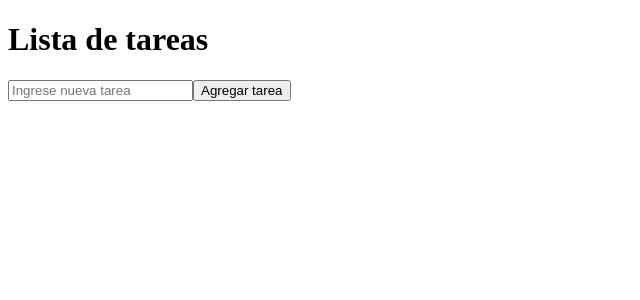
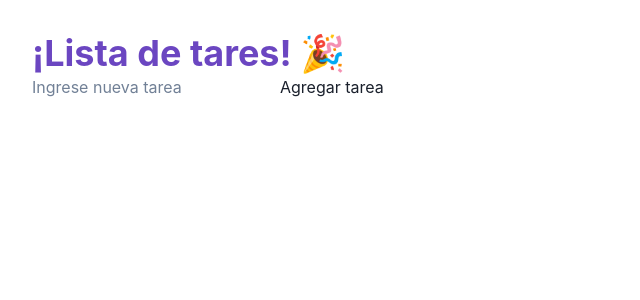
Before and after one commit to Melanyrc19/Proyecto-React, a React (Vite) app: page / in a window 1280 px wide. Shown: the top 300 px of the page, without its empty margins (0-640 px from the left). Built offline with nearby package versions, Linux system fonts and the light colour scheme.

Commit message:
instalacion de chackra

```diff
--- a/package.json
+++ b/package.json
@@ -10,6 +10,11 @@
     "preview": "vite preview"
   },
   "dependencies": {
+    "@chakra-ui/icons": "^2.2.4",
+    "@chakra-ui/react": "^2.10.9",
+    "@emotion/react": "^11.14.0",
+    "@emotion/styled": "^11.14.1",
+    "framer-motion": "^12.23.26",
     "react": "^19.2.0",
     "react-dom": "^19.2.0"
   },
--- a/src/App.jsx
+++ b/src/App.jsx
@@ -1,3 +1,5 @@
+import { Box, Heading, Text, Button, VStack } from "@chakra-ui/react";
+
 import { useState } from 'react'
 
 import { TodoList } from './Components/TodoList'
@@ -6,19 +8,20 @@ function App() {
   const [count, setCount] = useState(0)
 
   return (
-    <>
-      <div>
+     <Box p={8}>
+         <VStack spacing={4}></VStack>
 
-      </div>
-      <h1>Lista de tareas</h1>
-      <div className="card">
+      <Heading color="purple.600">
+          ¡Lista de tares! 🎉
+        </Heading>
+
 
 
        <TodoList />
 
-      </div>
 
-    </>
+      <VStack spacing={4}></VStack>
+   </Box>
   )
 }
 
```
Also changed, not shown: src/main.jsx (+6 -4 lines), 1 other file (tests, documents, lock files or other folders).
